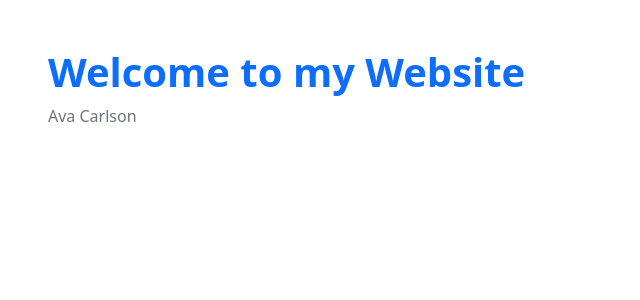
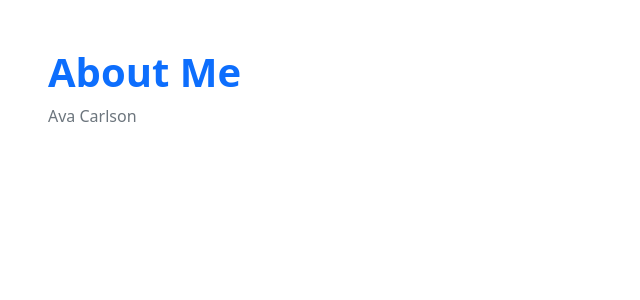
Before and after one commit to avac54765/avaflaskproject, a Flask app: page /stub/ in a window 1280 px wide. Shown: the part 66-366 px from the top of the page, without its empty margins (0-640 px from the left). Run offline with Flask 2, Linux system fonts and the light colour scheme.

Commit message:
editing some more

```diff
--- a/templates/stub.html
+++ b/templates/stub.html
@@ -8,7 +8,7 @@
 {% block body %}
     <!- Try building a new body here, bootstrap is a wise choice ->
     <div class="px-5 py-5 mx-auto">
-        <h1 class="text-primary"><strong>Welcome to my Website</strong></h1>
+        <h1 class="text-primary"><strong>About Me</strong></h1>
         <p class="text-secondary">Ava Carlson</p>
     </div>
 {% endblock %}
```
